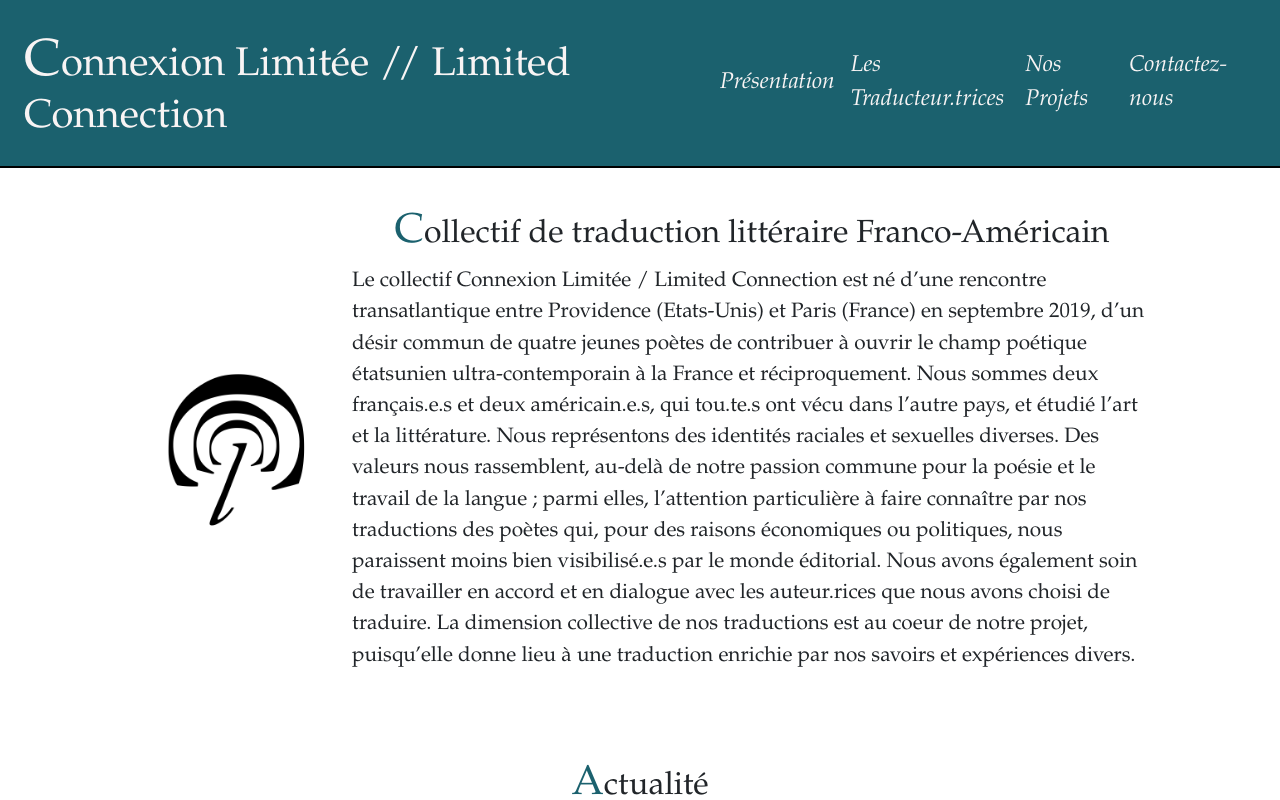
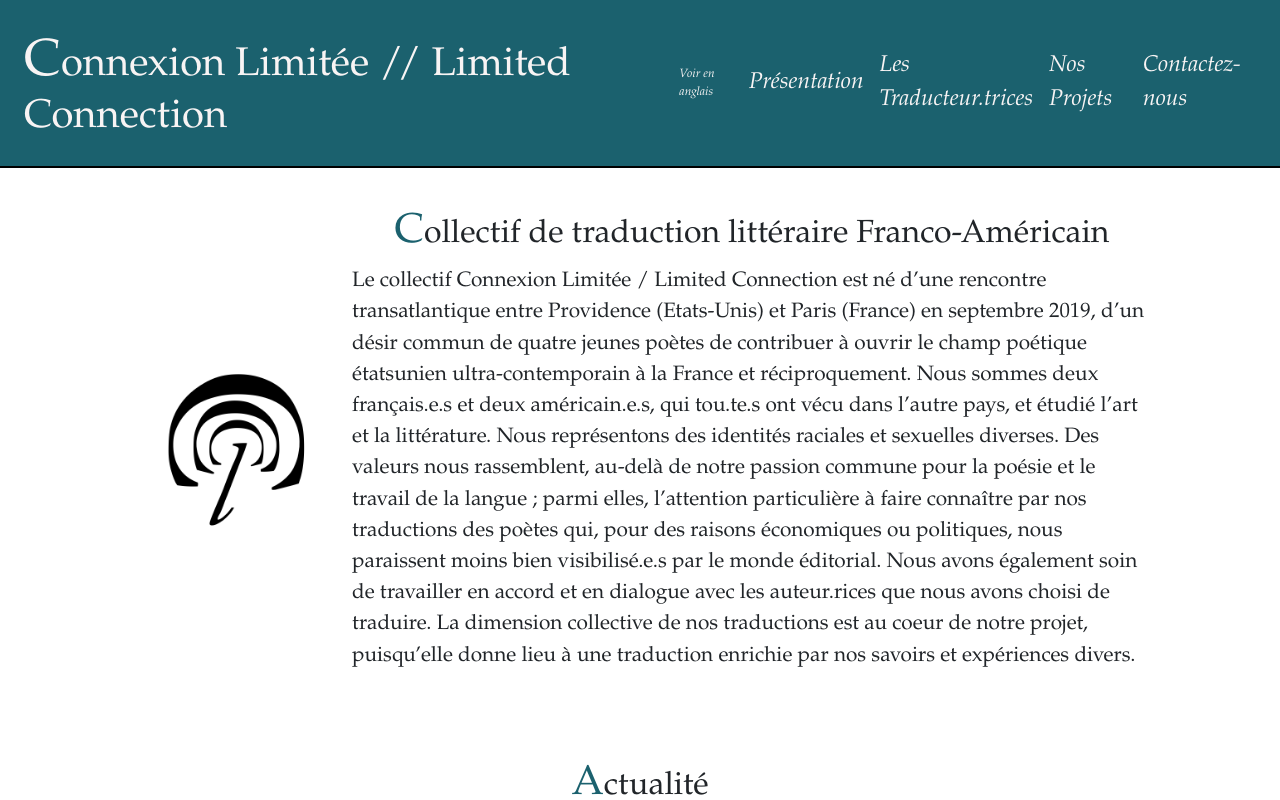
Before and after one commit to connexionlimitee/connexionlimitee.github.io, a React (Create React App) app: page /fr in a window 1280 px wide. Shown: the top 800 px of the page. Built offline with nearby package versions, Linux system fonts and the light colour scheme.

Commit message:
add lang switch

```diff
--- a/src/App.css
+++ b/src/App.css
@@ -129,10 +129,24 @@ p {
   background-color: #F8F4F4;
 }
 
-/* .spacer-span {
-  min-width: 5vw;
-  max-width: 20vw;
-} */
+.spacer-span {
+  display: flex;
+  align-items: center;
+}
+
+.spacer-span a {
+  display: flex;
+  flex-wrap: nowrap;
+  background-color: #1b616e;
+  color: #F8F4F4;
+  font-size: 10px;
+  padding: 0px 8px;
+}
+
+.spacer-span a:hover {
+  text-decoration: underline;
+  color: #F8F4F4;
+}
 
 #title {
   max-width: 100%;
@@ -175,6 +189,10 @@ p {
   color: #F8F4F4;
   font-size: calc(10px + 1vw);
   padding: 0px 8px;
+}
+
+#menu #switch-lang {
+  font-size: 12px;
 }
 
 .splash-span {
--- a/src/MainPage.jsx
+++ b/src/MainPage.jsx
@@ -20,6 +20,7 @@ function MainPage(props) {
           <a id="skip-contact" className="sr-only sr-only-focusable" href="#footer">Skip to contact</a>
         </span>
         <div id="menu" role="navigation">
+          <a id='switch-lang' href={props.lang == 'en' ? '/fr' : '/en'}>{siteText[props.lang].change_language}</a>
           <a href="#about">{siteText[props.lang].about}</a>
           <a href="#members">{siteText[props.lang].members}</a>
           <a href="#projects">{siteText[props.lang].projects}</a>
--- a/src/siteText.js
+++ b/src/siteText.js
@@ -5,6 +5,7 @@ const siteText = {
     members: "Members",
     projects: "Projects",
     contact: "Contact",
+    change_language: "Switch to French",
     presentation_title: "French-American literary translation collective",
     presentation: "Limited Connection Collective/Connexion Limitée is a transatlantic translation collective founded in 2019 out of a desire to open contemporary US-American poetics to the French literary scene and vice-versa. Currently, the collective is based both in Paris and in Providence, RI, comprising two American and two French poets. All four members have lived in both countries, and all have their own art and literary practices. One of the collective’s primary goals is to translate underrepresented poets in literary translation, and to work in conversation with the poets they translate. They have translated works by poets such as Mónica de la Torre and Eleni Sikelianos into French; Laura Vasquez’s The Hand of the Hand is their first translation from French to English. The name, Limited Connection, comes from a translation residency in rural Normandy, where cell service was extremely limited. Even after returning to city life, the name stuck, reflecting the members’ belief in translation as a form of limited connection, and in the possibility of creating symbiotic worlds and communities.",
     actu: "Latest",
@@ -41,6 +42,7 @@ const siteText = {
     members: "Les Traducteur.trices",
     projects: "Nos Projets",
     contact: "Contactez-nous",
+    change_language: "Voir en anglais",
     presentation_title: "Collectif de traduction littéraire Franco-Américain",
     presentation: "Le collectif Connexion Limitée / Limited Connection est né d’une rencontre transatlantique entre Providence (Etats-Unis) et Paris (France) en septembre 2019, d’un désir commun de quatre jeunes poètes de contribuer à ouvrir le champ poétique étatsunien ultra-contemporain à la France et réciproquement. Nous sommes deux français.e.s et deux américain.e.s, qui tou.te.s ont vécu dans l’autre pays, et étudié l’art et la littérature. Nous représentons des identités raciales et sexuelles diverses. Des valeurs nous rassemblent, au-delà de notre passion commune pour la poésie et le travail de la langue ; parmi elles, l’attention particulière à faire connaître par nos traductions des poètes qui, pour des raisons économiques ou politiques, nous paraissent moins bien visibilisé.e.s par le monde éditorial. Nous avons également soin de travailler en accord et en dialogue avec les auteur.rices que nous avons choisi de traduire. La dimension collective de nos traductions est au coeur de notre projet, puisqu’elle donne lieu à une traduction enrichie par nos savoirs et expériences divers.",
     actu: "Actualité",
```
